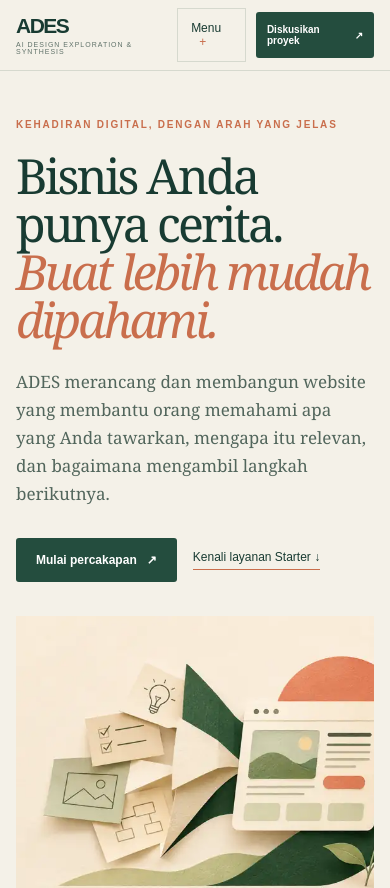
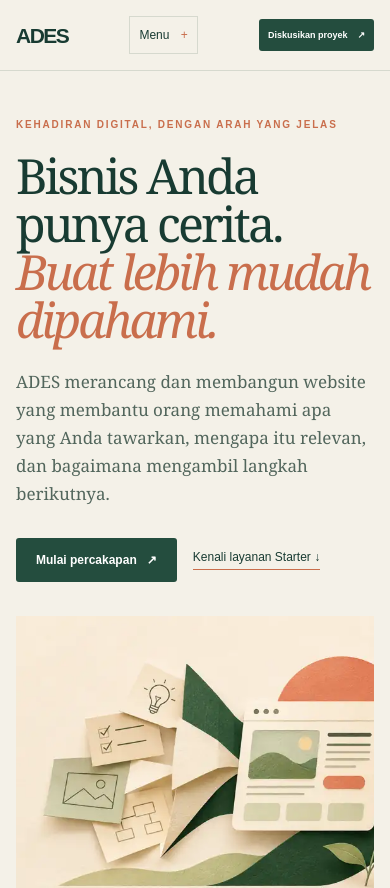
Before and after one commit to kannaryukkei/ades-marketing-web, a plain HTML site: page index.html in a window 390 px wide. Shown: the top 888 px of the page. Drawn offline with Linux system fonts and the light colour scheme.

Commit message:
Correct narrow-screen header fit for V1

```diff
--- a/styles.css
+++ b/styles.css
@@ -84,3 +84,11 @@ a:focus-visible,summary:focus-visible{outline:3px solid var(--clay);outline-offs
 @media(max-width:850px){.container{width:calc(100% - 40px)}.desktop-nav{display:none}.mobile-menu{display:block}.hero{grid-template-columns:1fr;gap:34px;padding:62px 0}.hero-visual{max-width:720px}.section-grid{grid-template-columns:1fr;gap:18px}.offer{grid-template-columns:1fr}.offer-side{min-height:150px}.closing-inner{grid-template-columns:1fr;align-items:start}.button-coral{justify-self:start}}
 @media(max-width:600px){.container{width:calc(100% - 32px)}.header-inner{height:70px;gap:10px}.wordmark{font-size:21px}.wordmark span{font-size:7px;letter-spacing:1px}.button-small{padding:12px 11px;font-size:10px}.hero{padding:48px 0 52px}.hero h1{font-size:clamp(47px,12.4vw,66px);letter-spacing:-2.8px}.hero-lead{font-size:17px}.hero-actions{gap:16px}.hero-visual img{aspect-ratio:1.12;object-fit:cover}.band-inner{display:block}.band-inner span{display:block;margin-top:8px}.section{padding:62px 0}.section-content h2{font-size:clamp(36px,10vw,50px)}.problem-list,.capability-list{grid-template-columns:1fr}.problem-list article{padding-bottom:10px}.offer-main{padding:25px}.offer-main h3{font-size:40px}.offer-side{padding:23px}.steps{grid-template-columns:1fr 1fr;row-gap:24px}.trust-panel{grid-template-columns:1fr;gap:14px;padding:24px}.faq-list summary{font-size:18px}.closing{padding:58px 0}.closing h2{font-size:clamp(39px,10vw,56px)}.footer{display:block;line-height:2}}
 @media(prefers-reduced-motion:reduce){html{scroll-behavior:auto}.button{transition:none}.button:hover{transform:none}}
+
+/* V1 responsive correction: protect the header's three controls on very narrow screens. */
+@media(max-width:400px){
+  .wordmark span{display:none}
+  .header-inner{gap:8px}
+  .button-small{padding:11px 9px;font-size:9px}
+  .mobile-menu summary{padding:11px 9px}
+}
```
